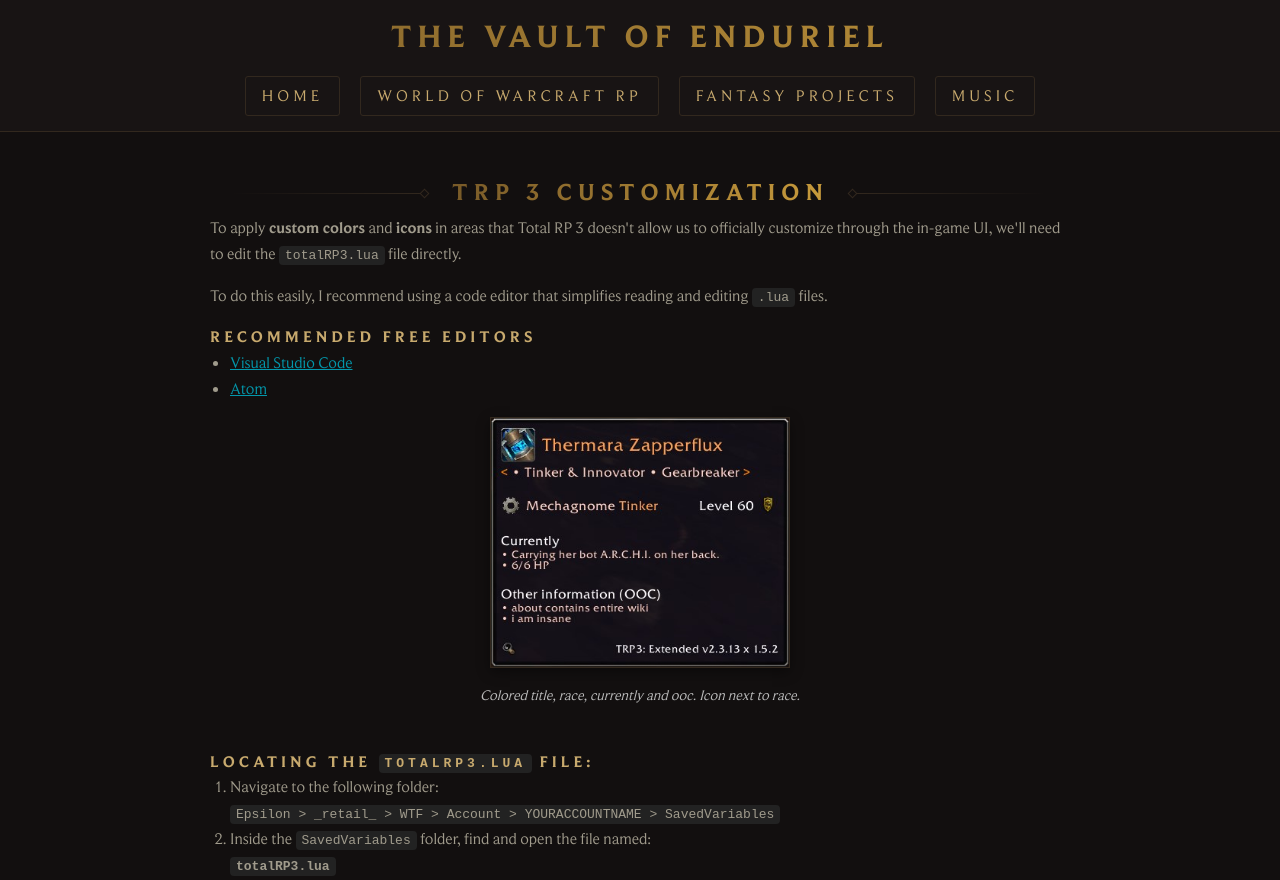
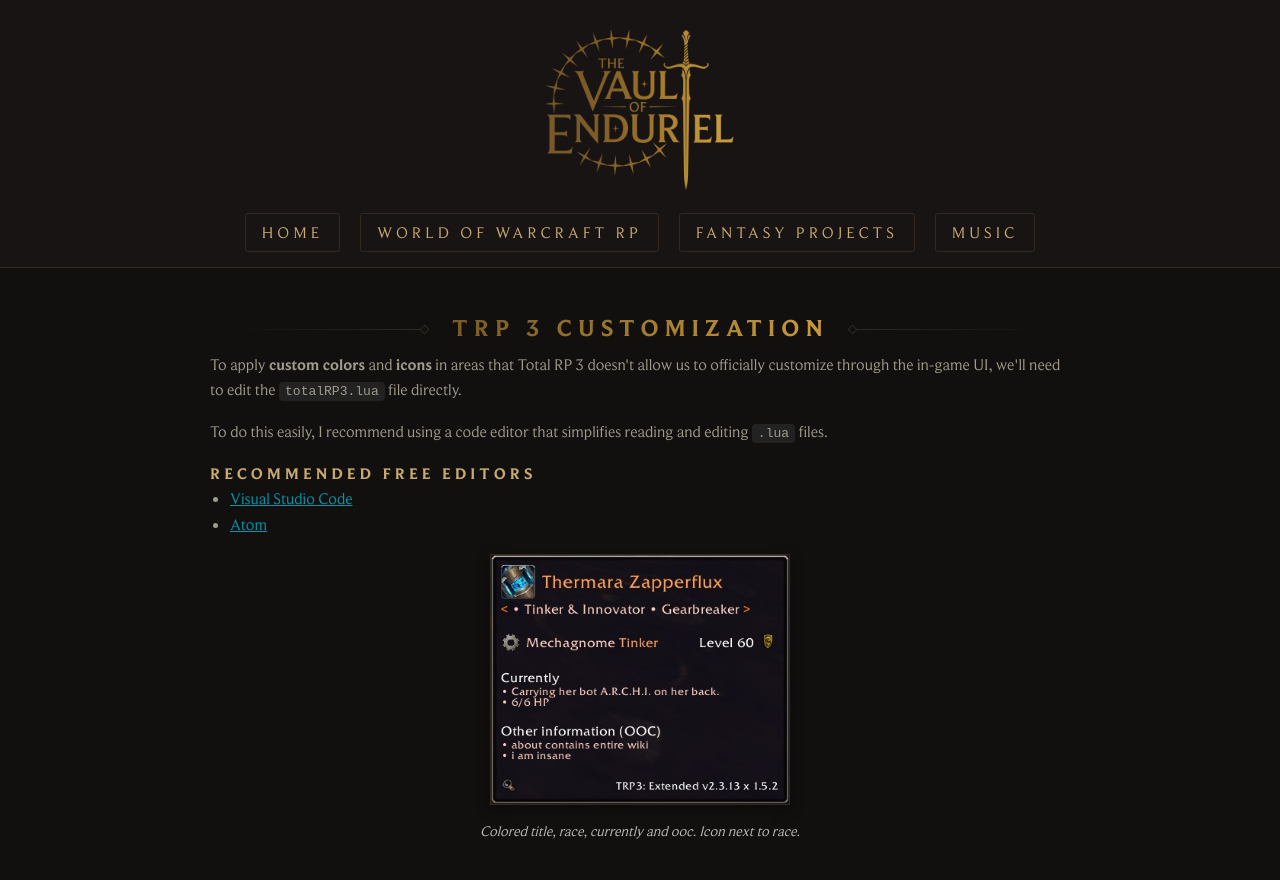
Before and after one commit to Egekazak/ege-rpg, a plain HTML site: page guides.html in a window 1280 px wide. Shown: the top 880 px of the page. Drawn offline with Linux system fonts and the light colour scheme.

Commit message:
Update guides.html

```diff
--- a/guides.html
+++ b/guides.html
@@ -11,7 +11,9 @@
 
     <!-- Header with Navigation -->
     <header>
-        <h1>THE VAULT OF ENDURIEL</h1>
+        <div class="logo">
+            <img src="images/logo.png" alt="The Vault of Enduriel" class="site-logo">
+        </div>
         <nav>
             <ul>
                 <li><a href="index.html">HOME</a></li>
```
